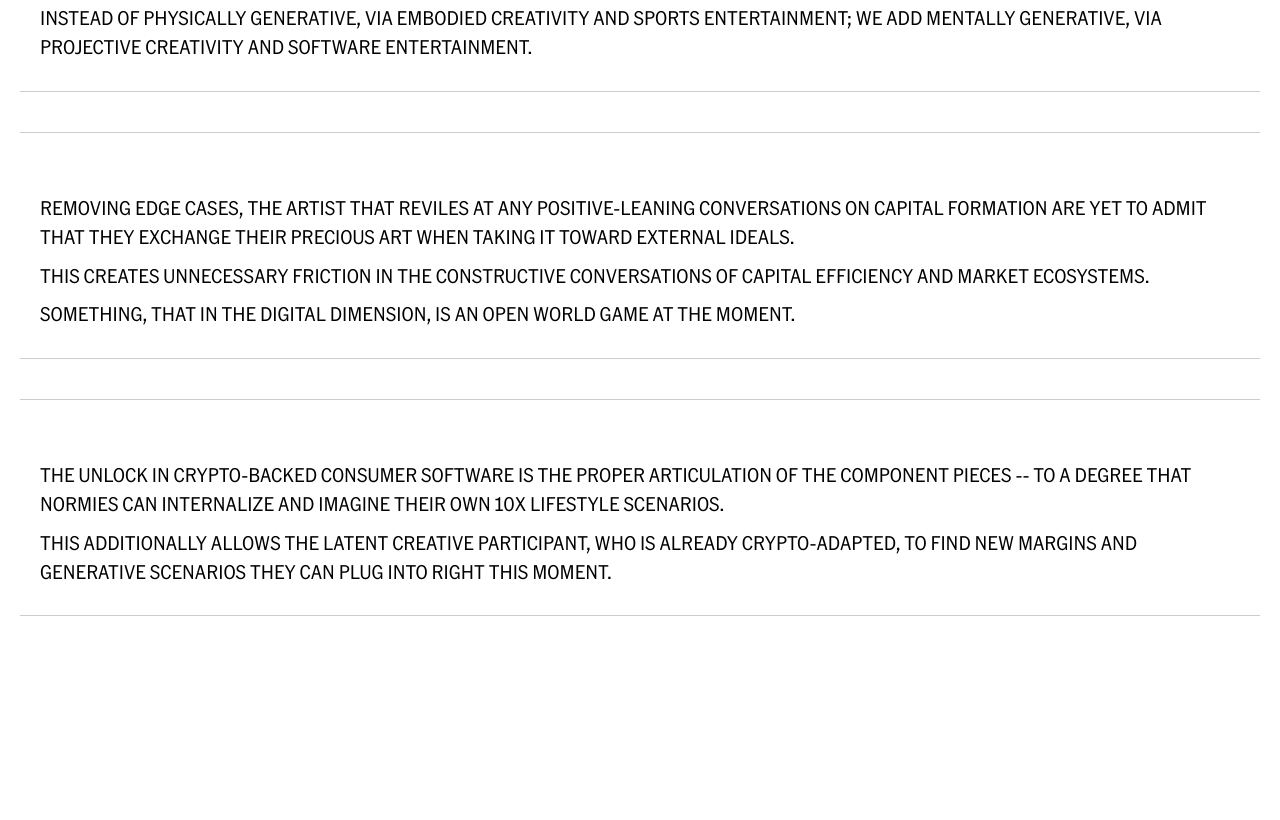
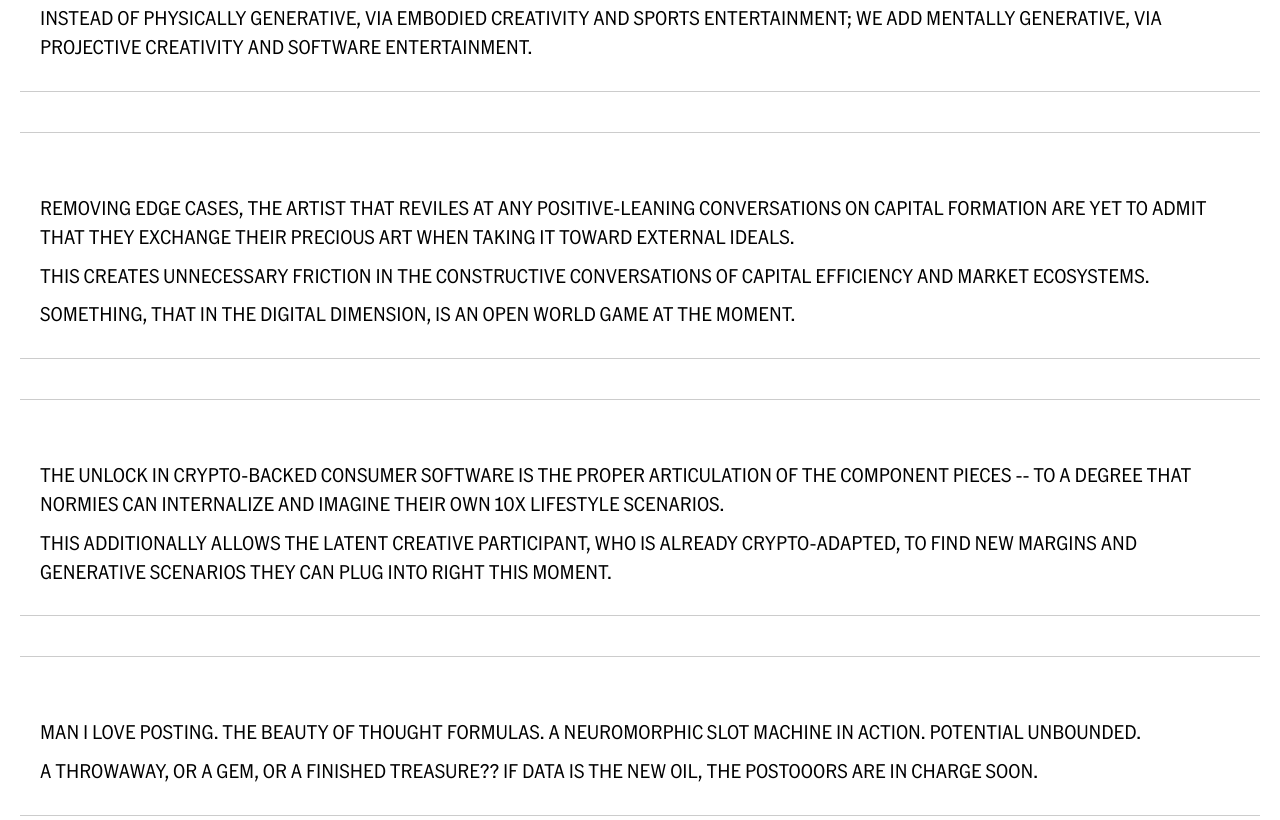
Before and after one commit to thenetworkcompany/pstr, a plain HTML site: page index.html in a window 1280 px wide. Shown: the part 1785-2605 px from the top of the page. Before the commit the page ends 2461 px from the top, so only its background shows below. Drawn offline with Linux system fonts and the light colour scheme.

Commit message:
Add eleventh text block about posting and thought formulas

```diff
--- a/index.html
+++ b/index.html
@@ -102,6 +102,13 @@
       <p>THIS ADDITIONALLY ALLOWS THE LATENT CREATIVE PARTICIPANT, WHO IS ALREADY CRYPTO-ADAPTED, TO FIND NEW MARGINS AND GENERATIVE SCENARIOS THEY CAN PLUG INTO RIGHT THIS MOMENT.</p>
     </section>
 
+    <hr />
+
+    <!-- Eleventh Text Block -->
+    <section>
+      <p>MAN I LOVE POSTING. THE BEAUTY OF THOUGHT FORMULAS. A NEUROMORPHIC SLOT MACHINE IN ACTION. POTENTIAL UNBOUNDED.</p>
+      <p>A THROWAWAY, OR A GEM, OR A FINISHED TREASURE?? IF DATA IS THE NEW OIL, THE POSTOOORS ARE IN CHARGE SOON.</p>
+    </section>
 
   </main>
 
```
